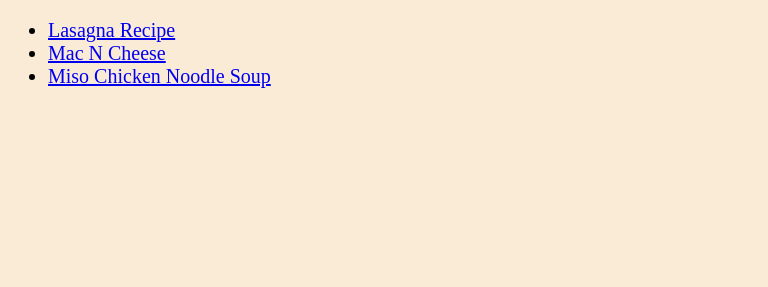
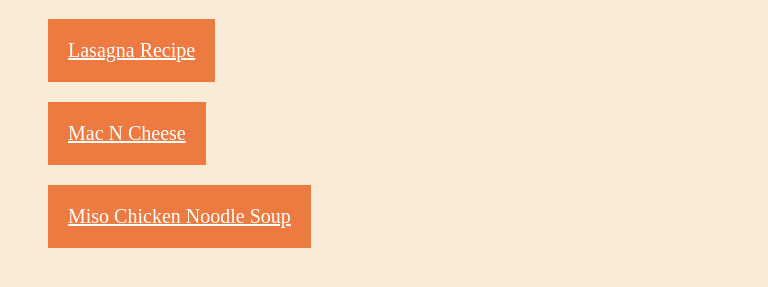
Before and after one commit to j-victoriano/odin-recipes, a plain HTML site: page index.html in a window 1280 px wide. Shown: the part 61-348 px from the top of the page, without its empty margins (0-768 px from the left). Drawn offline with Linux system fonts and the light colour scheme.

Commit message:
add css styling to homepage list

```diff
--- a/index.html
+++ b/index.html
@@ -13,11 +13,12 @@
     </head>
     <body>
         <h1 style="text-align: center;">Odin Recipes:</h1>
-        <ul>
-            <li><a href="recipes/lasagna.html">Lasagna Recipe</a></li>
-            <li><a href="recipes/mac-n-cheese.html">Mac N Cheese</a></li>
-            <li><a href="recipes/miso-soup.html">Miso Chicken Noodle Soup</a></li>
-        </ul>
-
+        <div class="list-container">
+            <ul>
+                <li class="list-homepage"><a href="recipes/lasagna.html" class="homepage-link">Lasagna Recipe</a></li>
+                <li class="list-homepage"><a href="recipes/mac-n-cheese.html" class="homepage-link">Mac N Cheese</a></li>
+                <li class="list-homepage"><a href="recipes/miso-soup.html" class="homepage-link">Miso Chicken Noodle Soup</a></li>
+            </ul>
+        </div>
     </body>
 </html>
--- a/styles.css
+++ b/styles.css
@@ -1,6 +1,7 @@
 img {
     width: 400px;
     height: auto;
+    margin: 0 auto;
 }
 
 body {
@@ -22,3 +23,15 @@ a.home {
     text-align: end;
     font-weight: 600;
 }
+
+a.homepage-link {
+    color: white;
+}
+
+li.list-homepage {
+    padding: 20px;
+    display: block;
+    margin: 20px 0;
+    width: fit-content;
+    background-color: rgb(237, 122, 65);
+}
```
